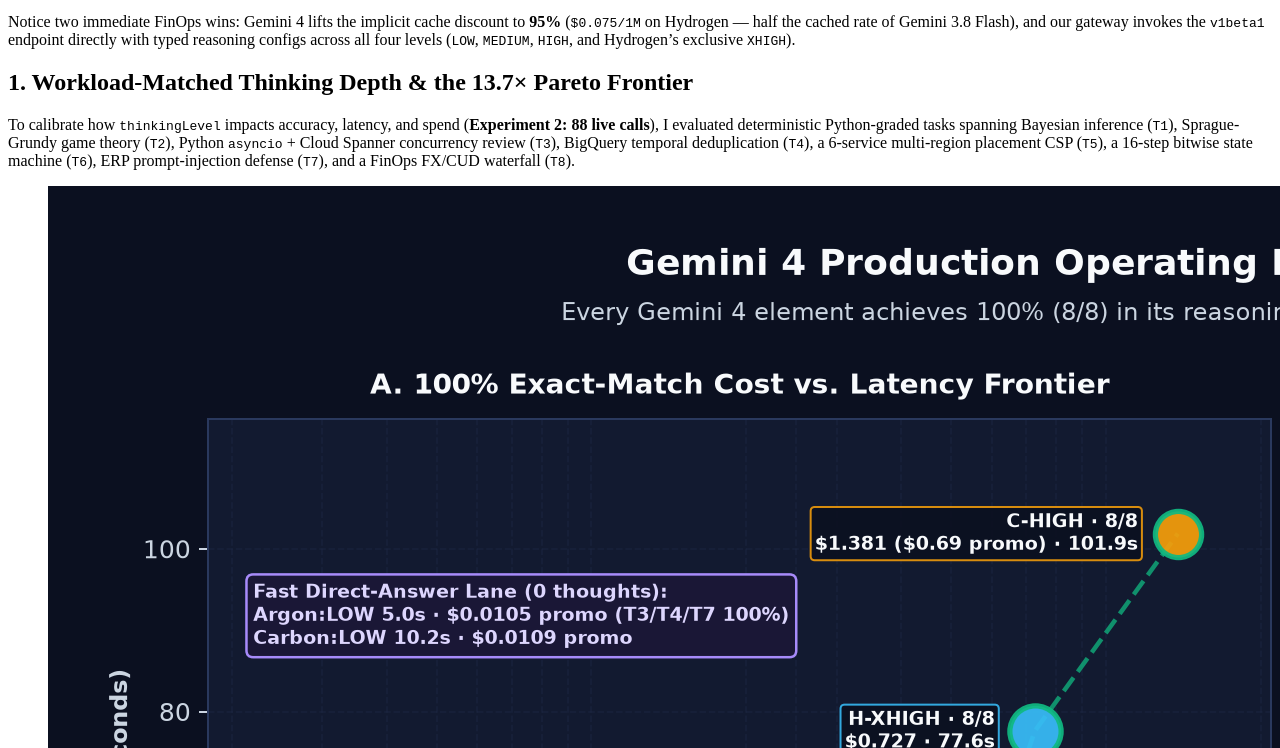
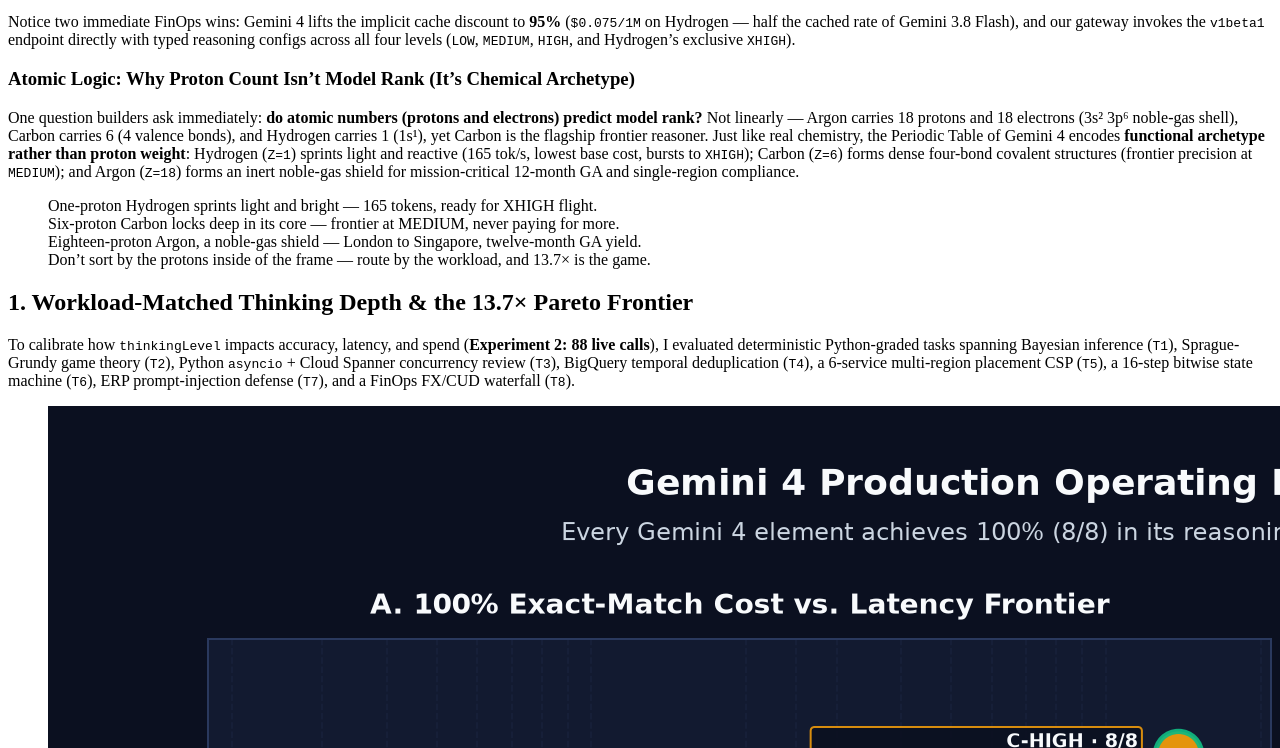
Before and after one commit to aniketagrawal2012/google-cloud-gemini4-periodic-lab, a plain HTML site: page docs/index.html in a window 1280 px wide. Shown: the part 1832-2580 px from the top of the page. Drawn offline with Linux system fonts and the light colour scheme.

Commit message:
Add Periodic Table atomic logic, 4-line verse, and element-guessing CTA

```diff
--- a/docs/index.html
+++ b/docs/index.html
@@ -55,6 +55,10 @@ Argon      Oct 13 (12-mo GA)  $4.00/$0.200/$20.0  LO/MD*/HI       32K
 * Effective Nov 13: &gt;32K completions bill even on client timeout.</code></pre>
 
 <p>Notice two immediate FinOps wins: Gemini 4 lifts the implicit cache discount to <strong>95%</strong> (<code>$0.075/1M</code> on Hydrogen — half the cached rate of Gemini 3.8 Flash), and our gateway invokes the <code>v1beta1</code> endpoint directly with typed reasoning configs across all four levels (<code>LOW</code>, <code>MEDIUM</code>, <code>HIGH</code>, and Hydrogen’s exclusive <code>XHIGH</code>).</p>
+
+<h3>Atomic Logic: Why Proton Count Isn’t Model Rank (It’s Chemical Archetype)</h3>
+<p>One question builders ask immediately: <strong>do atomic numbers (protons and electrons) predict model rank?</strong> Not linearly — Argon carries 18 protons and 18 electrons (3s² 3p⁶ noble-gas shell), Carbon carries 6 (4 valence bonds), and Hydrogen carries 1 (1s¹), yet Carbon is the flagship frontier reasoner. Just like real chemistry, the Periodic Table of Gemini 4 encodes <strong>functional archetype rather than proton weight</strong>: Hydrogen (<code>Z=1</code>) sprints light and reactive (165 tok/s, lowest base cost, bursts to <code>XHIGH</code>); Carbon (<code>Z=6</code>) forms dense four-bond covalent structures (frontier precision at <code>MEDIUM</code>); and Argon (<code>Z=18</code>) forms an inert noble-gas shield for mission-critical 12-month GA and single-region compliance.</p>
+<blockquote>One-proton Hydrogen sprints light and bright — 165 tokens, ready for XHIGH flight.<br />Six-proton Carbon locks deep in its core — frontier at MEDIUM, never paying for more.<br />Eighteen-proton Argon, a noble-gas shield — London to Singapore, twelve-month GA yield.<br />Don’t sort by the protons inside of the frame — route by the workload, and 13.7× is the game.</blockquote>
 
 <h2>1. Workload-Matched Thinking Depth &amp; the 13.7× Pareto Frontier</h2>
 
@@ -199,7 +203,7 @@ print(route.model, route.thinking_level, route.escalation_ladder)
   <li><strong>Related Deep Dive (Control Theory for Google Cloud Agents):</strong> <a href="https://discuss.google.dev/t/412908">Lyapunov Stability, ADK 2.2 Workflow DAGs &amp; Cloud Spanner TrueTime</a></li>
 </ul>
 
-<p><strong>Which Gemini 4 lane are you deploying first on Google Cloud — Hydrogen’s 165 tok/s speed and 95% cache economics, Carbon’s default-MEDIUM frontier synthesis, or Argon’s London/Singapore single-region GA?</strong> Share your architecture in the comments — and if this blueprint saved your team engineering cycles, hold down the Clap button (up to 50 claps!) so more Google Cloud builders can discover it.</p>
+<p><strong>Now your turn to guess the next element on the table:</strong> Today’s live Google Cloud lineup spans <strong>Hydrogen (Z=1)</strong>, <strong>Carbon (Z=6)</strong>, and <strong>Argon (Z=18)</strong>. Looking at the open rows between them, <strong>which element do you predict ships next — Helium (Z=2), Oxygen (Z=8), Neon (Z=10), or Silicon (Z=14) — and which workload lane would it own?</strong> Share your chemical prediction and which Gemini 4 lane you’re deploying first in the comments — and if this Periodic Table field guide saved your team compute cycles, hold down the Clap button (up to 50 claps!) so more Google Cloud builders can discover it.</p>
 
 <hr />
 
```
